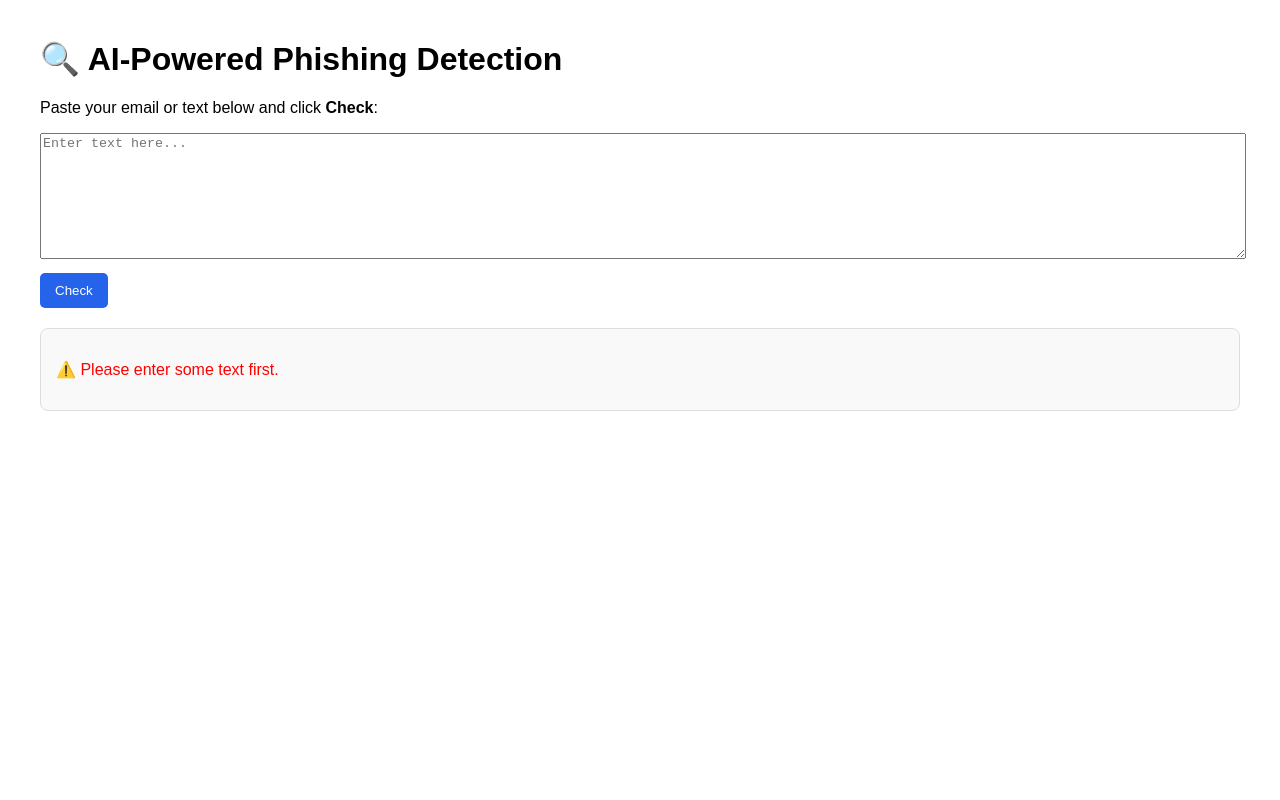
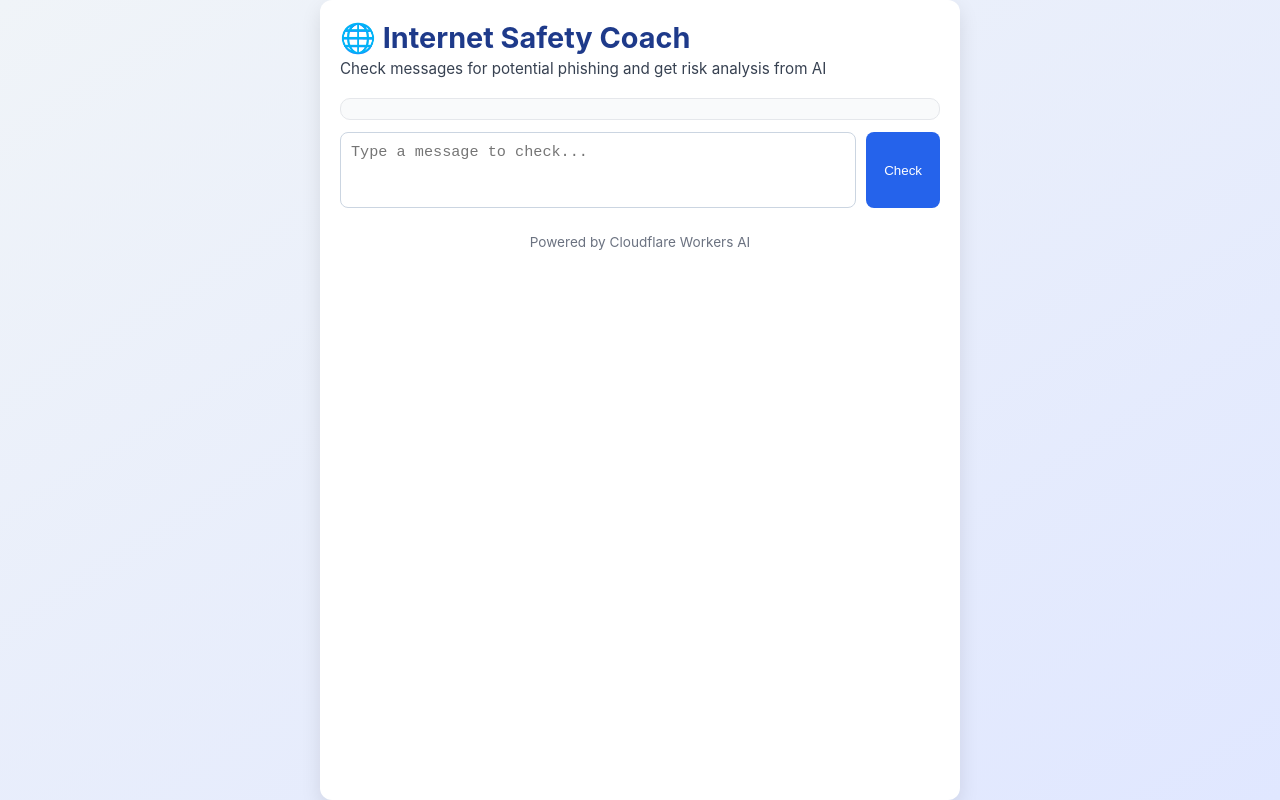
Before and after one commit to devaknyu/cf_ai_internet_safety_coach, a website: page ui/index.html in a window 1280 px wide. Both pictures are taken after a click on the button "Check". Drawn offline with Linux system fonts and the light colour scheme.

Commit message:
frontend changes

```diff
--- a/ui/app.js
+++ b/ui/app.js
@@ -1,34 +1,38 @@
-document.getElementById("checkButton").addEventListener("click", async () => {
-  const userInput = document.getElementById("userInput").value;
-  const resultDiv = document.getElementById("result");
+const chat = document.getElementById("chat");
+const userInputEl = document.getElementById("userInput");
+const checkButton = document.getElementById("checkButton");
 
-  if (!userInput.trim()) {
-    resultDiv.innerHTML = "<p style='color:red'>⚠️ Please enter some text first.</p>";
-    return;
-  }
+checkButton.addEventListener("click", async () => {
+  const userInput = userInputEl.value.trim();
+  if (!userInput) return;
+
+  // User bubble
+  chat.innerHTML += `<div class="bubble user">${userInput}</div>`;
+  userInputEl.value = "";
+  chat.scrollTop = chat.scrollHeight;
 
   try {
-    const response = await fetch("http://127.0.0.1:8787", {
+    const res = await fetch("http://127.0.0.1:8787", {
       method: "POST",
       headers: { "Content-Type": "application/json" },
-      body: JSON.stringify({ message: userInput })
+      body: JSON.stringify({ message: userInput }),
     });
 
-    if (!response.ok) {
-      throw new Error(`Server returned ${response.status}`);
-    }
+    const data = await res.json();
 
-    const data = await response.json();
+    // AI bubble with color coding
+    const bubbleColor = data.classification === "Suspicious" ? "#fee2e2" : "#d1fae5";
+    chat.innerHTML += `
+      <div class="bubble ai" style="background-color:${bubbleColor}">
+        <b>${data.classification}</b> (Risk: ${data.risk_score}/10)<br/>
+        ${data.reason}<br/>
+        <small style="color:#6b7280">${new Date(data.timestamp).toLocaleString()}</small>
+      </div>
+    `;
 
-    resultDiv.innerHTML = `
-      <h3>Result:</h3>
-      <p><b>Classification:</b> ${data.classification}</p>
-      <p><b>Risk Score:</b> ${data.risk_score}</p>
-      <p><b>Reason:</b> ${data.reason}</p>
-      <small><b>Timestamp:</b> ${data.timestamp}</small>
-    `;
-  } catch (error) {
-    console.error(error);
-    resultDiv.innerHTML = "<p style='color:red'>❌ Error connecting to the server.</p>";
+    chat.scrollTop = chat.scrollHeight;
+  } catch (err) {
+    console.error(err);
+    chat.innerHTML += `<div class="bubble ai" style="background-color:#fef3c7">Error connecting to Worker</div>`;
   }
 });
--- a/ui/index.html
+++ b/ui/index.html
@@ -1,50 +1,32 @@
 <!DOCTYPE html>
 <html lang="en">
 <head>
-  <meta charset="UTF-8" />
-  <meta name="viewport" content="width=device-width, initial-scale=1.0"/>
-  <title>Phishing Detection App</title>
-  <style>
-    body {
-      font-family: Arial, sans-serif;
-      margin: 40px;
-    }
-    textarea {
-      width: 100%;
-      height: 120px;
-      margin-bottom: 10px;
-    }
-    button {
-      padding: 10px 15px;
-      background: #2563eb;
-      color: white;
-      border: none;
-      border-radius: 5px;
-      cursor: pointer;
-    }
-    button:hover {
-      background: #1d4ed8;
-    }
-    #result {
-      margin-top: 20px;
-      padding: 15px;
-      border-radius: 8px;
-      border: 1px solid #ddd;
-      background: #f9f9f9;
-    }
-  </style>
+  <meta charset="UTF-8">
+  <title>Internet Safety Coach</title>
+  <link rel="stylesheet" href="style.css">
+  <meta name="viewport" content="width=device-width, initial-scale=1.0">
 </head>
 <body>
-  <h1>🔍 AI-Powered Phishing Detection</h1>
-  <p>Paste your email or text below and click <b>Check</b>:</p>
+  <div class="container">
+    <header>
+      <h1>🌐 Internet Safety Coach</h1>
+      <p>Check messages for potential phishing and get risk analysis from AI</p>
+    </header>
 
-  <textarea id="userInput" placeholder="Enter text here..."></textarea>
-  <br/>
-  <button id="checkButton">Check</button>
+    <main>
+      <div id="chat" class="chat-box"></div>
 
-  <div id="result"></div>
+      <div class="input-group">
+        <textarea id="userInput" placeholder="Type a message to check..." rows="3"></textarea>
+        <button id="checkButton">Check</button>
+      </div>
+    </main>
 
-  <!-- Load JS -->
+    <footer>
+      <p>Powered by Cloudflare Workers AI</p>
+    </footer>
+  </div>
+
   <script src="app.js"></script>
 </body>
 </html>
--- a/ui/style.css
+++ b/ui/style.css
@@ -1,17 +1,115 @@
-/* ui/style.css */
-:root{--bg:#0f1724;--card:#0b1220;--accent:#06b6d4;--muted:#9aa4b2;--white:#e6eef8}
-*{box-sizing:border-box}
-body{font-family:Inter,system-ui,-apple-system,Segoe UI,Roboto,"Helvetica Neue",Arial;margin:0;background:linear-gradient(180deg,#021025,#071429);color:var(--white);min-height:100vh;display:flex;align-items:flex-start;justify-content:center;padding:32px}
-.container{width:720px;background:rgba(255,255,255,0.03);padding:24px;border-radius:12px;box-shadow:0 10px 30px rgba(2,6,23,0.6)}
-h1{margin:0 0 6px;font-size:22px}
-.subtitle{margin:0 0 16px;color:var(--muted)}
-textarea{width:100%;padding:12px;border-radius:8px;border:1px solid rgba(255,255,255,0.06);background:transparent;color:var(--white);resize:vertical}
-.controls{display:flex;gap:8px;margin-top:10px;align-items:center}
-.controls input#userId{flex:1;padding:8px;border-radius:8px;border:1px solid rgba(255,255,255,0.06);background:transparent;color:var(--white)}
-button{background:var(--accent);border:none;color:#042029;padding:10px 14px;border-radius:8px;cursor:pointer}
-button:hover{opacity:0.95}
-#status{margin-left:8px;color:var(--muted);font-size:13px}
-#results{margin-top:18px;padding:12px;border-radius:8px;background:rgba(0,0,0,0.25)}
-.history{margin-top:12px;color:var(--muted);font-size:14px}
-.result-item{padding:8px;border-bottom:1px dashed rgba(255,255,255,0.03)}
-.badge{display:inline-block;padding:4px 8px;border-radius:6px;background:rgba(255,255,255,0.06);margin-left:6px;font-size:12px}
+/* === Global Styles === */
+body {
+  font-family: 'Inter', Arial, sans-serif;
+  background: linear-gradient(to bottom right, #f0f4f8, #e0e7ff);
+  margin: 0;
+  padding: 0;
+  display: flex;
+  justify-content: center;
+  min-height: 100vh;
+}
+
+.container {
+  width: 100%;
+  max-width: 600px;
+  background: #ffffff;
+  border-radius: 12px;
+  box-shadow: 0 8px 20px rgba(0,0,0,0.1);
+  padding: 20px;
+  display: flex;
+  flex-direction: column;
+}
+
+/* === Header === */
+header h1 {
+  margin: 0;
+  font-size: 1.8rem;
+  color: #1e3a8a;
+}
+
+header p {
+  margin: 4px 0 20px 0;
+  font-size: 0.95rem;
+  color: #374151;
+}
+
+/* === Chat Box === */
+.chat-box {
+  flex: 1;
+  max-height: 400px;
+  overflow-y: auto;
+  display: flex;
+  flex-direction: column;
+  gap: 8px;
+  margin-bottom: 12px;
+  padding: 10px;
+  background: #f9fafb;
+  border-radius: 10px;
+  border: 1px solid #e5e7eb;
+}
+
+/* === Chat Bubbles === */
+.bubble {
+  padding: 12px 16px;
+  border-radius: 12px;
+  max-width: 80%;
+  box-shadow: 0 2px 5px rgba(0,0,0,0.08);
+  word-wrap: break-word;
+  line-height: 1.4;
+}
+
+.user {
+  background: #dbeafe;
+  color: #1e40af;
+  align-self: flex-end;
+}
+
+.ai {
+  background: #f3f4f6;
+  color: #111827;
+  align-self: flex-start;
+}
+
+/* === Input Group === */
+.input-group {
+  display: flex;
+  gap: 10px;
+}
+
+textarea {
+  flex: 1;
+  border: 1px solid #cbd5e1;
+  border-radius: 8px;
+  padding: 10px;
+  font-size: 0.95rem;
+  resize: none;
+}
+
+textarea:focus {
+  outline: none;
+  border-color: #2563eb;
+  box-shadow: 0 0 0 2px rgba(37, 99, 235, 0.2);
+}
+
+button {
+  background-color: #2563eb;
+  color: white;
+  font-weight: 500;
+  border: none;
+  border-radius: 8px;
+  padding: 10px 18px;
+  cursor: pointer;
+  transition: background 0.2s;
+}
+
+button:hover {
+  background-color: #1d4ed8;
+}
+
+/* === Footer === */
+footer {
+  text-align: center;
+  margin-top: 12px;
+  font-size: 0.85rem;
+  color: #6b7280;
+}
```
